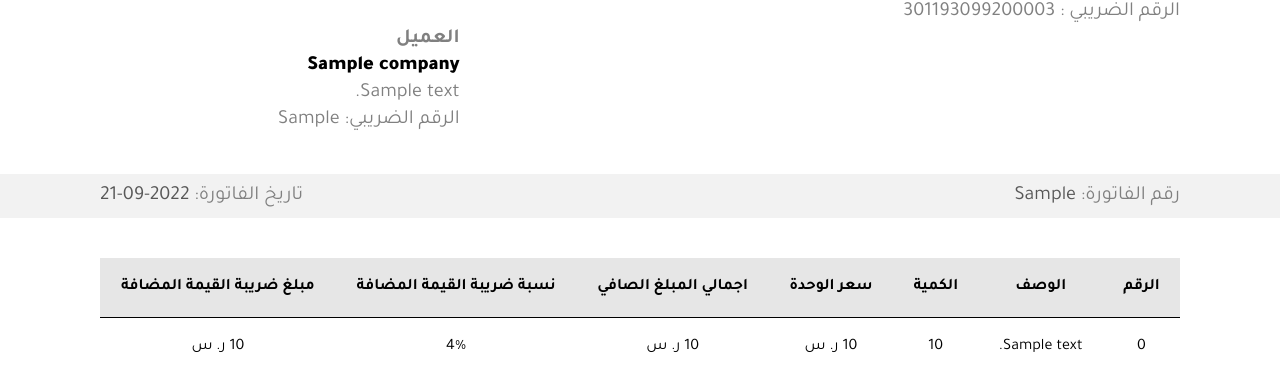
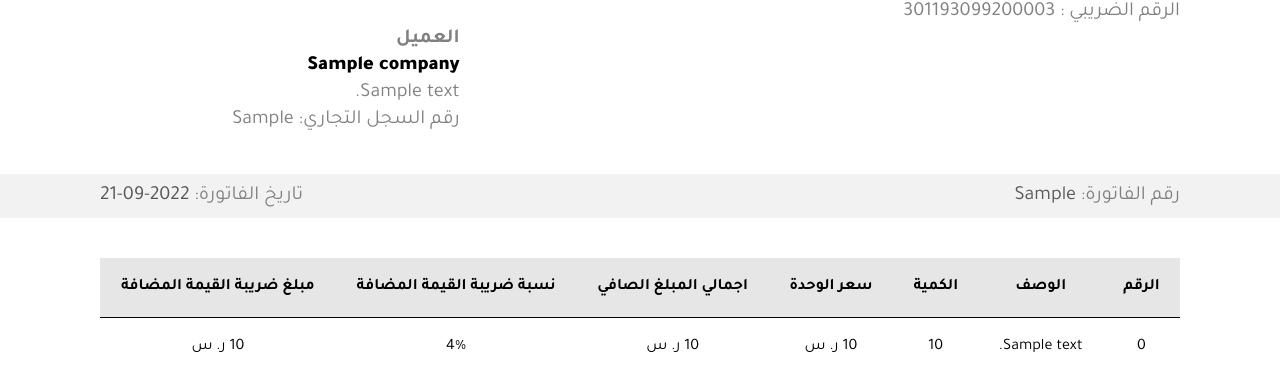
Before and after one commit to majedmaher/digo, a Laravel app: page /admin/tax-invoice/1 in a window 1280 px wide. Shown: the part 419-796 px from the top of the page. Run offline with Laravel 8, Linux system fonts and the light colour scheme; a user stored in the database is signed in; tables that the repository leaves empty hold one stand-in row (values such as "Sample post"); some libraries are stand-ins or nearby versions.

Commit message:
some modified in tax-invoice view

```diff
--- a/app/Http/Controllers/MoneyTransferCompanyController.php
+++ b/app/Http/Controllers/MoneyTransferCompanyController.php
@@ -14,7 +14,7 @@ class MoneyTransferCompanyController extends Controller
 
     public function taxInvoiceindex($id)
     {
-        $tax = Tax::latest()->get();
+        $tax = Tax::latest()->where('company_id', $id)->get();
         return view('financial_claim.tax-invoice-index')->with('company', Company::find($id))
             ->with('tax', $tax);
     }
--- a/resources/views/financial_claim/tax-invoice.blade.php
+++ b/resources/views/financial_claim/tax-invoice.blade.php
@@ -51,7 +51,7 @@
             <br />
             {{$tax->company->address}}
             <br />
-            الرقم الضريبي: {{$tax->company->commercial_registration_no}}
+            رقم السجل التجاري: {{$tax->company->commercial_registration_no}}
         </div>
     </div>
 
```
